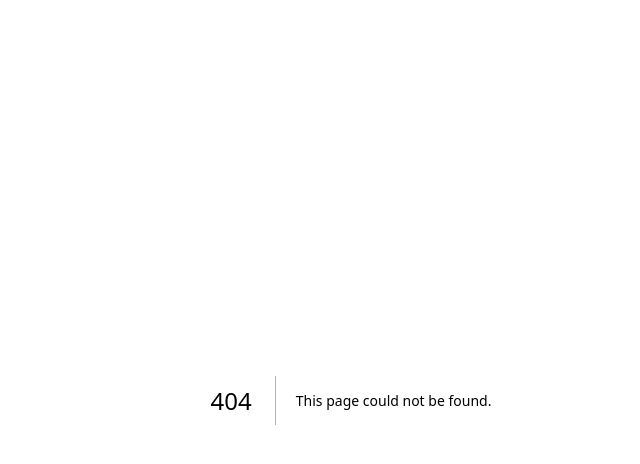
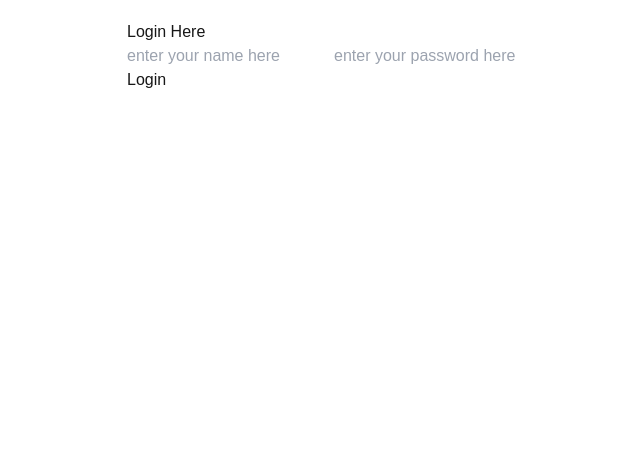
Before and after one commit to sushanthnandeti/NextJS_Django_App_Frontend, a Next.js app: page /login in a window 1280 px wide. Before the commit this address had no page. Shown: the top 464 px of the page, without its empty margins (289-929 px from the left). Built offline with nearby package versions, Linux system fonts and the light colour scheme.

Commit message:
Login functionality added

```diff
--- /dev/null
+++ b/src/app/login/page.jsx
@@ -0,0 +1,42 @@
+'use client'
+
+// --> url --> /login
+
+const LOGIN_URL = "http://127.0.0.1:8001/api/token/pair"
+
+export default function Login() {
+
+    async function handleClick(event) {
+        event.preventDefault()
+        console.log(event, event.target);
+        const formData = new FormData(event.target)
+        const objectFromForm = Object.fromEntries(formData)
+        const jsonData = JSON.stringify(objectFromForm)
+        const requestOptions = {
+            method: 'POST',
+            headers: {
+                'Content-Type': 'application/json',
+            },
+            body: jsonData
+        }
+        const response  = await fetch(LOGIN_URL, requestOptions)
+        const data = await response.json()
+        console.log(data)
+        if (response.ok) {
+            console.log(" Logged In")
+        }
+
+    }
+
+    return <div className="h-[95vh]">
+                <div className=" max-w-md mx-auto py-5">
+                    <h1>Login Here</h1>
+                    <form onSubmit={handleClick}>
+                        <input type="text" required name="username" placeholder="enter your name here" />
+                        <input type="text" required name="password" placeholder="enter your password here" />
+
+                        <button type="submit"> Login  </button>
+                    </form>
+                </div>
+            </div>
+    }
```
